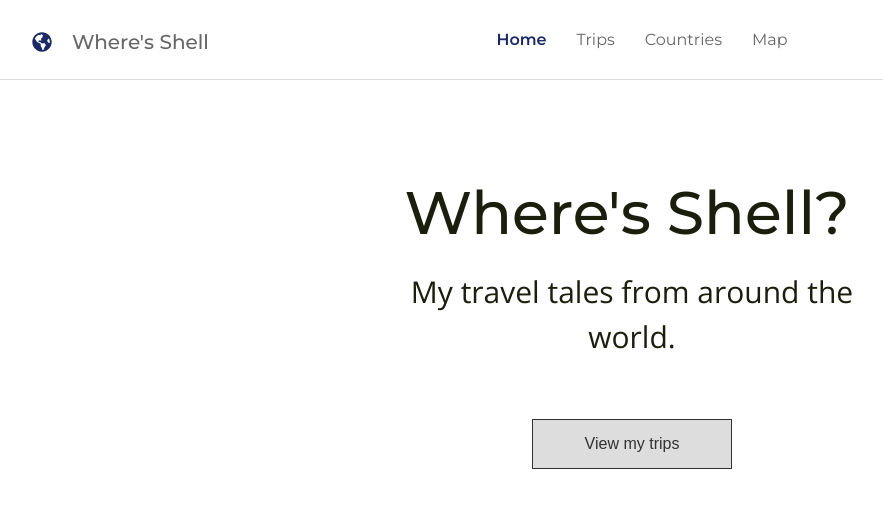
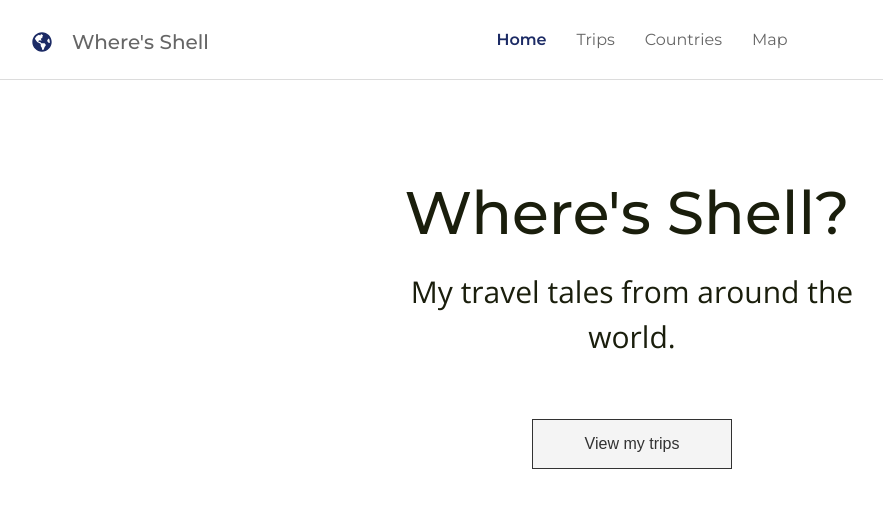
Before and after one commit to chrdina/shells-steps, a React (Create React App) app: page /trips in a window 1280 px wide. In both pictures the pointer is over the button "View my trips". Shown: the top 508 px of the page, without its empty margins (8-891 px from the left). Built offline with nearby package versions, Linux system fonts and the light colour scheme; no server answers.

Commit message:
lightened hover fill for cta button on homepage

```diff
--- a/src/index.css
+++ b/src/index.css
@@ -372,7 +372,7 @@ hr.style-1 {
   border: 1px solid var(--color-charcoal);
 }
 .title-cta:hover {
-  background-color: var(--color-light-grey);
+  background-color: rgba(200,200,200,0.2);
   cursor: pointer;
 
 }
```
